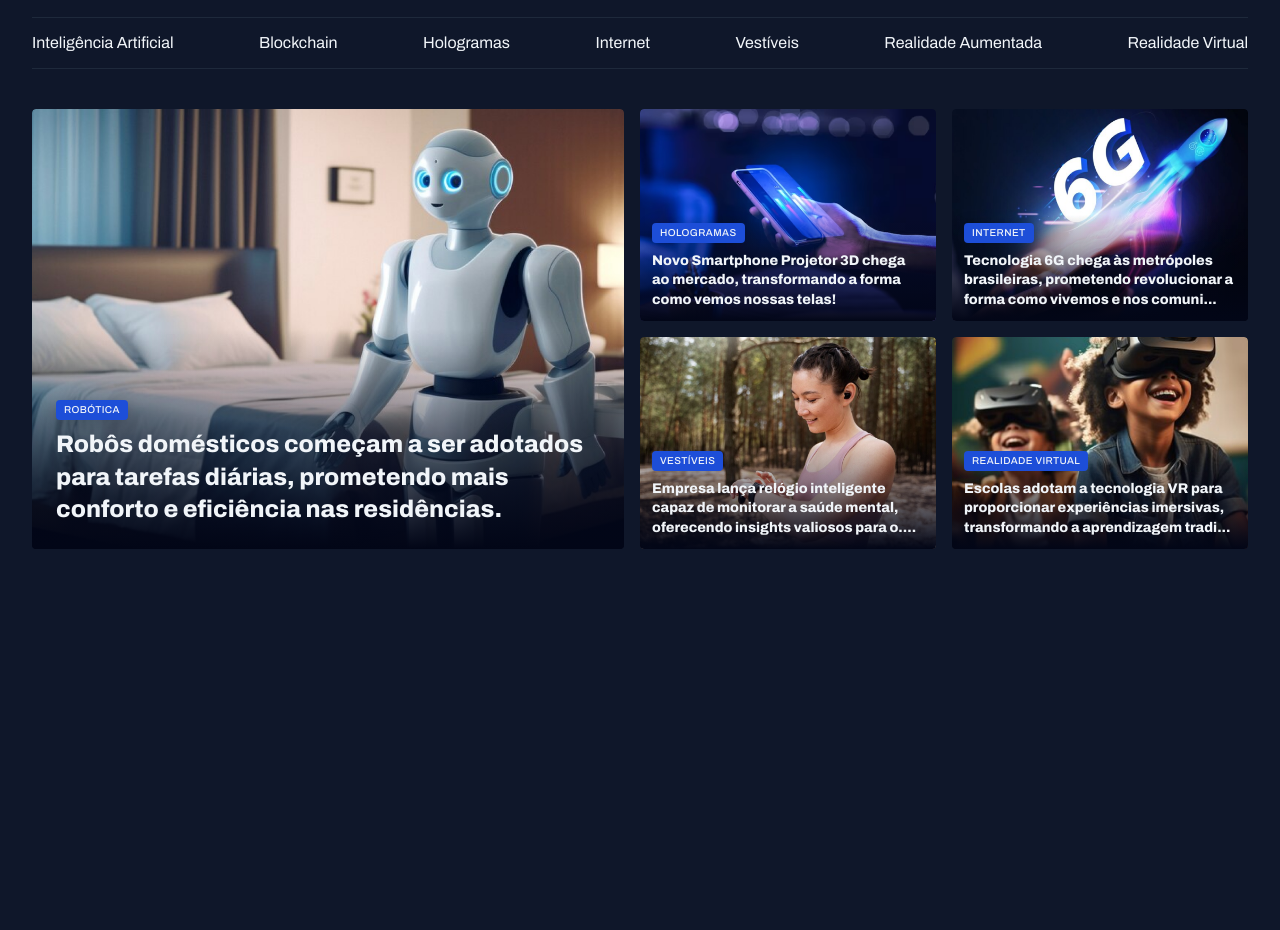
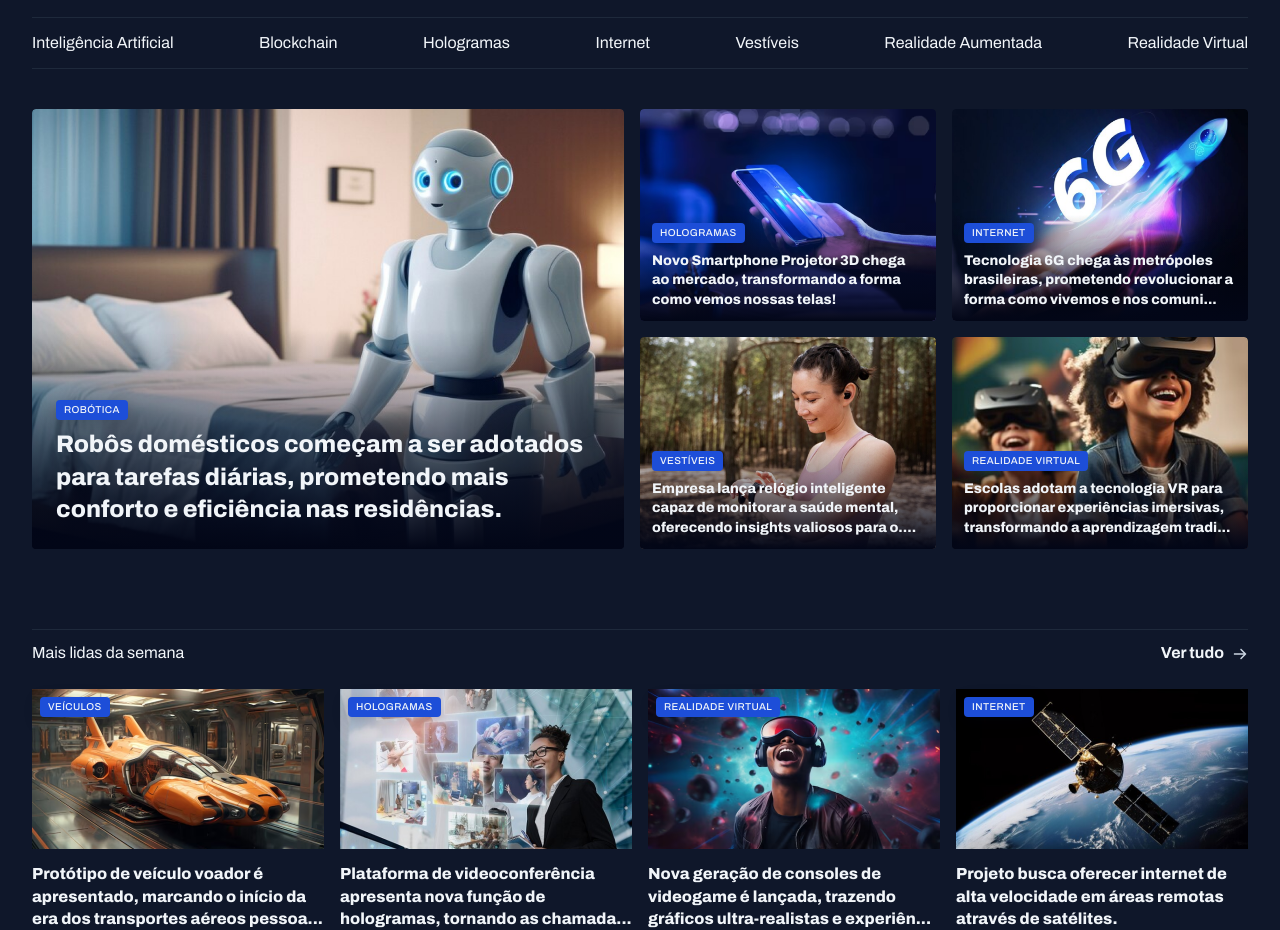
Before and after one commit to gustavuhh1/front-end-rocketseat-basic, a plain HTML site: page learnGrid/index.html in a window 1280 px wide. Shown: the part 55-985 px from the top of the page. Before the commit the page ends 800 px from the top, so only its background shows below. Drawn offline with Linux system fonts and the light colour scheme.

Commit message:
finalizando parte "Mais lidas da semana"

```diff
--- a/learnGrid/index.html
+++ b/learnGrid/index.html
@@ -44,8 +44,11 @@
     <main class="grid container">
       <section id="featured" class="grid grid-col gap-16">
         <figure class="card">
-          <img src="assets/images/Image 01.png" alt="Robôs domésticos começam a ser adotados para tarefas diárias, prometendo
-              mais conforto e eficiência nas residências." />
+          <img
+            src="assets/images/Image 01.png"
+            alt="Robôs domésticos começam a ser adotados para tarefas diárias, prometendo
+              mais conforto e eficiência nas residências."
+          />
           <figcaption>
             <span class="content-tag">Robótica</span>
             <h2 class="text-2xl">
@@ -56,8 +59,11 @@
         </figure>
         <div class="grid grid-cols-2 gap-16">
           <figure class="card">
-            <img src="assets/images/Image 02.png" alt="Novo Smartphone Projetor 3D chega ao mercado, transformando a forma como
-                vemos nossas telas!" />
+            <img
+              src="assets/images/Image 02.png"
+              alt="Novo Smartphone Projetor 3D chega ao mercado, transformando a forma como
+                vemos nossas telas!"
+            />
 
             <figcaption>
               <span class="content-tag">Hologramas</span>
@@ -68,8 +74,11 @@
             </figcaption>
           </figure>
           <figure class="card">
-            <img src="assets/images/Image 03.png" alt="Tecnologia 6G chega às metrópoles brasileiras, prometendo revolucionar a
-                forma como vivemos e nos comunicamos." />
+            <img
+              src="assets/images/Image 03.png"
+              alt="Tecnologia 6G chega às metrópoles brasileiras, prometendo revolucionar a
+                forma como vivemos e nos comunicamos."
+            />
 
             <figcaption>
               <span class="content-tag">Internet</span>
@@ -80,8 +89,11 @@
             </figcaption>
           </figure>
           <figure class="card">
-            <img src="assets/images/Image 04.png" alt="Empresa lança relógio inteligente capaz de monitorar a saúde mental,
-                oferecendo insights valiosos para o bem-estar pessoal." />
+            <img
+              src="assets/images/Image 04.png"
+              alt="Empresa lança relógio inteligente capaz de monitorar a saúde mental,
+                oferecendo insights valiosos para o bem-estar pessoal."
+            />
 
             <figcaption>
               <span class="content-tag">Vestíveis</span>
@@ -92,8 +104,11 @@
             </figcaption>
           </figure>
           <figure class="card">
-            <img src="assets/images/Image 05.png" alt="Escolas adotam a tecnologia VR para proporcionar experiências imersivas,
-                transformando a aprendizagem tradicional." />
+            <img
+              src="assets/images/Image 05.png"
+              alt="Escolas adotam a tecnologia VR para proporcionar experiências imersivas,
+                transformando a aprendizagem tradicional."
+            />
 
             <figcaption>
               <span class="content-tag">Realidade Virtual</span>
@@ -105,6 +120,51 @@
           </figure>
         </div>
       </section>
+
+      <section id="weekly">
+        <header class="grid grid-col">
+          <h3>Mais lidas da semana</h3>
+          <a href="#" class="grid grid-col">
+            <strong>Ver tudo</strong>
+            <span></span>
+          </a>
+        </header>
+
+        <div class="grid gap-16">
+          <figure>
+            <span class="content-tag">Veículos</span>
+            <img src="assets/images/Image 06.png" alt="" />
+            <p>
+              Protótipo de veículo voador é apresentado, marcando o início da era dos
+              transportes aéreos pessoa...
+            </p>
+          </figure>
+
+          <figure>
+            <span class="content-tag">Hologramas</span>
+            <img src="assets/images/Image 07.png" alt="" />
+            <p>
+              Plataforma de videoconferência apresenta nova função de hologramas, tornando as chamada...
+            </p>
+          </figure>
+
+          <figure>
+            <span class="content-tag">Realidade virtual</span>
+            <img src="assets/images/Image 08.png" alt="" />
+            <p>
+              Nova geração de consoles de videogame é lançada, trazendo gráficos ultra-realistas e experiên...
+            </p>
+          </figure>
+
+          <figure>
+            <span class="content-tag">Internet</span>
+            <img src="assets/images/Image 09.png" alt="" />
+            <p>
+              Projeto busca oferecer internet de alta velocidade em áreas remotas através de satélites.
+            </p>
+          </figure>
+        </div>
+      </section>
     </main>
   </body>
 </html>
--- a/learnGrid/style/global.css
+++ b/learnGrid/style/global.css
@@ -53,6 +53,7 @@ img {
 
 main {
     margin-top: 40px;
+    gap: 80px;
 }
 
 .content-tag {
--- a/learnGrid/style/sections.css
+++ b/learnGrid/style/sections.css
@@ -1,3 +1,38 @@
+section header {
+  border-top: 1px solid var(--stroke-color);
+  padding-block: 12px 24px;
+
+  a {
+    justify-self: end;
+    align-items: center;
+    gap: 8px;
+  }
+
+  span {
+    background-image: url(../assets/ArrowRight.svg);
+    width: 16px;
+    height: 16px;
+  }
+
+  &:hover span{
+    background-image: url(../assets/ArrowRight-hover.svg);
+  }header a {
+    justify-self: end;
+    align-items: center;
+    gap: 8px;
+  }
+
+  span {
+    background-image: url(../assets/ArrowRight.svg);
+    width: 16px;
+    height: 16px;
+  }
+
+  &:hover span{
+    background-image: url(../assets/ArrowRight-hover.svg);
+  }
+}
+
 #featured {
     img{
         height: 100%;
@@ -40,3 +75,32 @@
 
     }
 }
+
+#weekly {
+
+
+
+  &>div {
+    grid-template-columns: repeat(4, 292px);
+  }
+
+  img{
+    height: 160px;
+  }
+
+  figure {
+    position: relative;
+
+    .content-tag{
+      position: absolute;
+      top: 8px;
+      left: 8px;
+    }
+
+    p{
+      margin-top: 8px;
+      font-weight: 800;
+    }
+  }
+
+}
```
